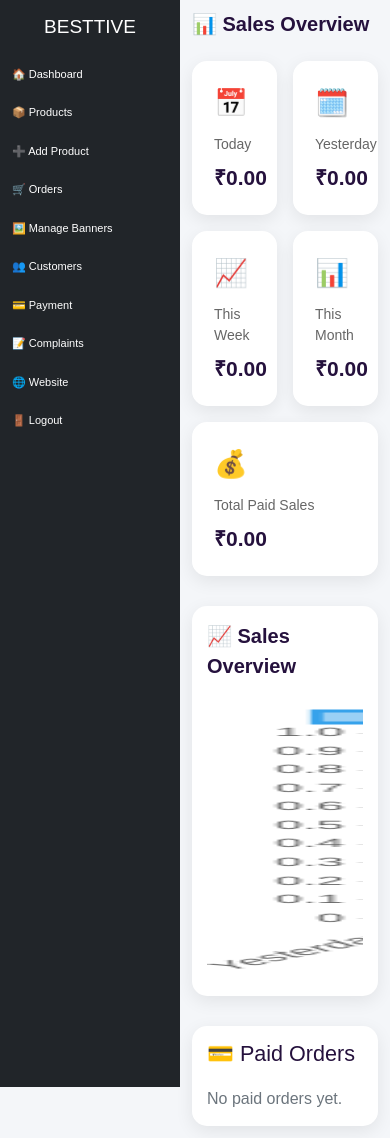
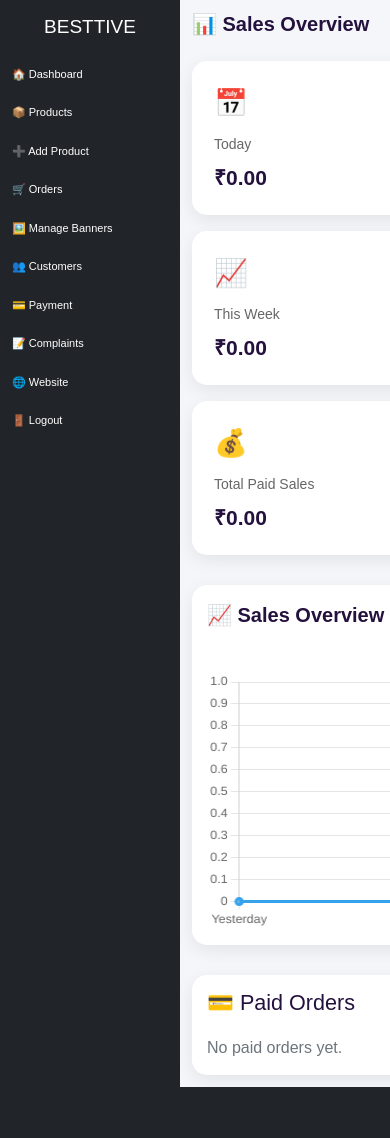
Before and after one commit to besttive1/besttive-site, a Flask app: page /admin/sales in a window 390 px wide. After the commit the page ends 1087 px from the top, so only its background shows below. Run offline with Flask 3, Linux system fonts and the light colour scheme; the visitor is signed in with stand-in values (Sample User, id 1); data that the repository does not hold is empty.

Commit message:
fix mobile sales overview sidebar

```diff
--- a/templates/admin_sales.html
+++ b/templates/admin_sales.html
@@ -37,6 +37,8 @@
             top: 0;
             color: white;
             overflow-y: auto;
+            overflow-x: hidden;
+            z-index: 1000;
         }
 
 
@@ -53,6 +55,7 @@
             text-decoration: none;
             padding: 14px 25px;
             font-size: 14px;
+            white-space: nowrap;
         }
 
 
@@ -68,6 +71,7 @@
         .content {
             margin-left: 250px;
             padding: 30px;
+            min-height: 100vh;
         }
 
 
@@ -197,13 +201,31 @@
 
 
         /* =========================
-           MOBILE
+           MOBILE FIX
            ========================= */
 
         @media (max-width: 768px) {
 
+            html,
+            body {
+                width: 100%;
+                height: 100%;
+                overflow: hidden;
+            }
+
+
+            /* BLACK SIDEBAR FIXED */
+
             .sidebar {
                 width: 210px;
+                height: 100vh;
+                position: fixed;
+                left: 0;
+                top: 0;
+                bottom: 0;
+                z-index: 1000;
+                overflow-y: auto;
+                overflow-x: hidden;
             }
 
 
@@ -213,14 +235,39 @@
 
 
             .sidebar a {
+                display: block;
+                white-space: nowrap;
                 padding: 12px 18px;
                 font-size: 12px;
             }
 
 
+            /* ONLY RIGHT SIDE CONTENT SCROLLS */
+
             .content {
-                margin-left: 210px;
+                position: fixed;
+                left: 210px;
+                right: 0;
+                top: 0;
+                bottom: 0;
+                width: auto;
+                height: 100vh;
+                margin-left: 0;
                 padding: 18px;
+
+                overflow-x: auto;
+                overflow-y: auto;
+
+                -webkit-overflow-scrolling: touch;
+            }
+
+
+            /* KEEP SALES OVERVIEW WIDE */
+
+            .content > .row,
+            .content > .chart-card,
+            .content > .orders-card {
+                min-width: 700px;
             }
 
 
@@ -262,8 +309,15 @@
 
 
             .content {
-                margin-left: 180px;
+                left: 180px;
                 padding: 12px;
+            }
+
+
+            .content > .row,
+            .content > .chart-card,
+            .content > .orders-card {
+                min-width: 650px;
             }
 
 
```
